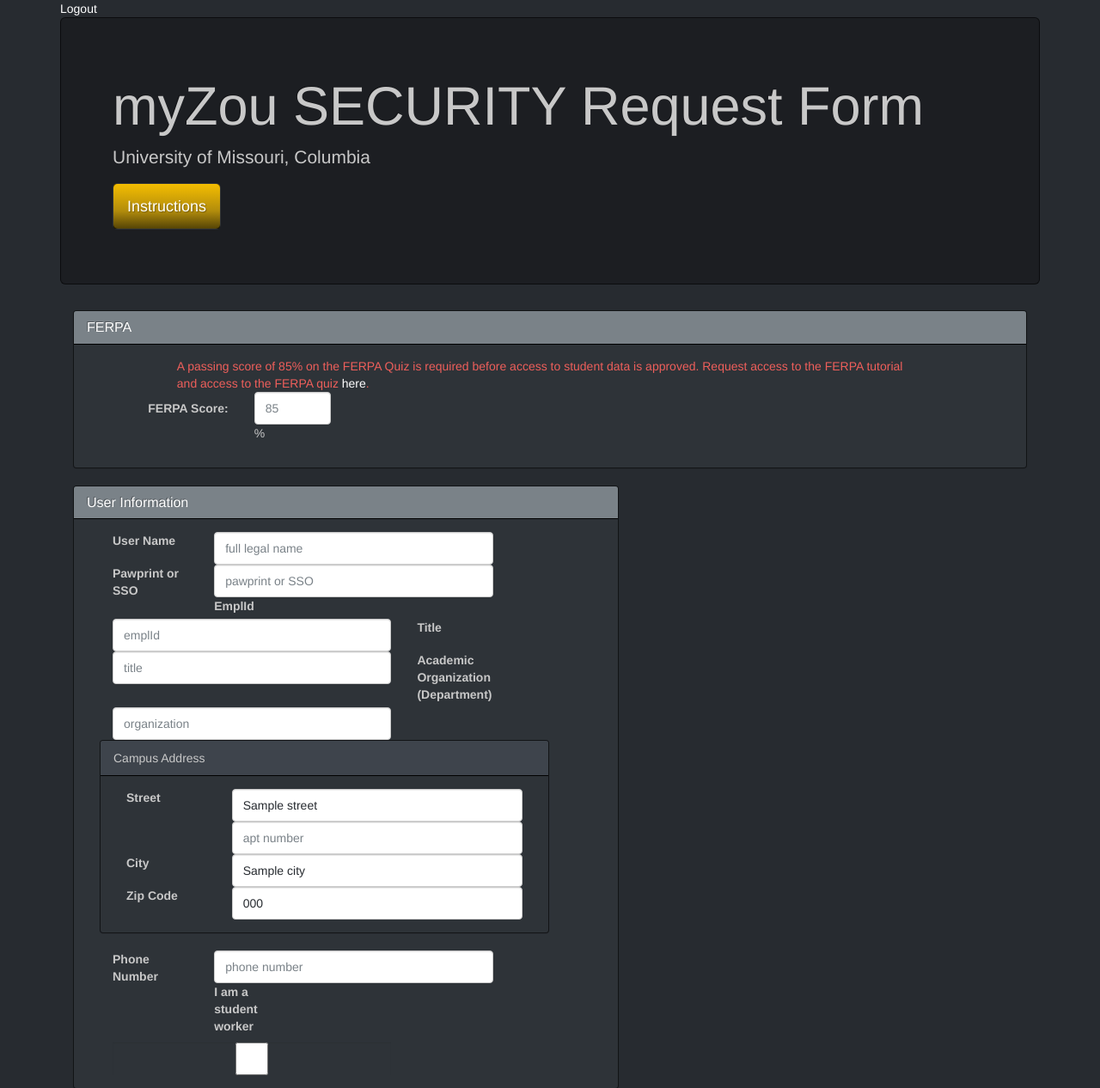
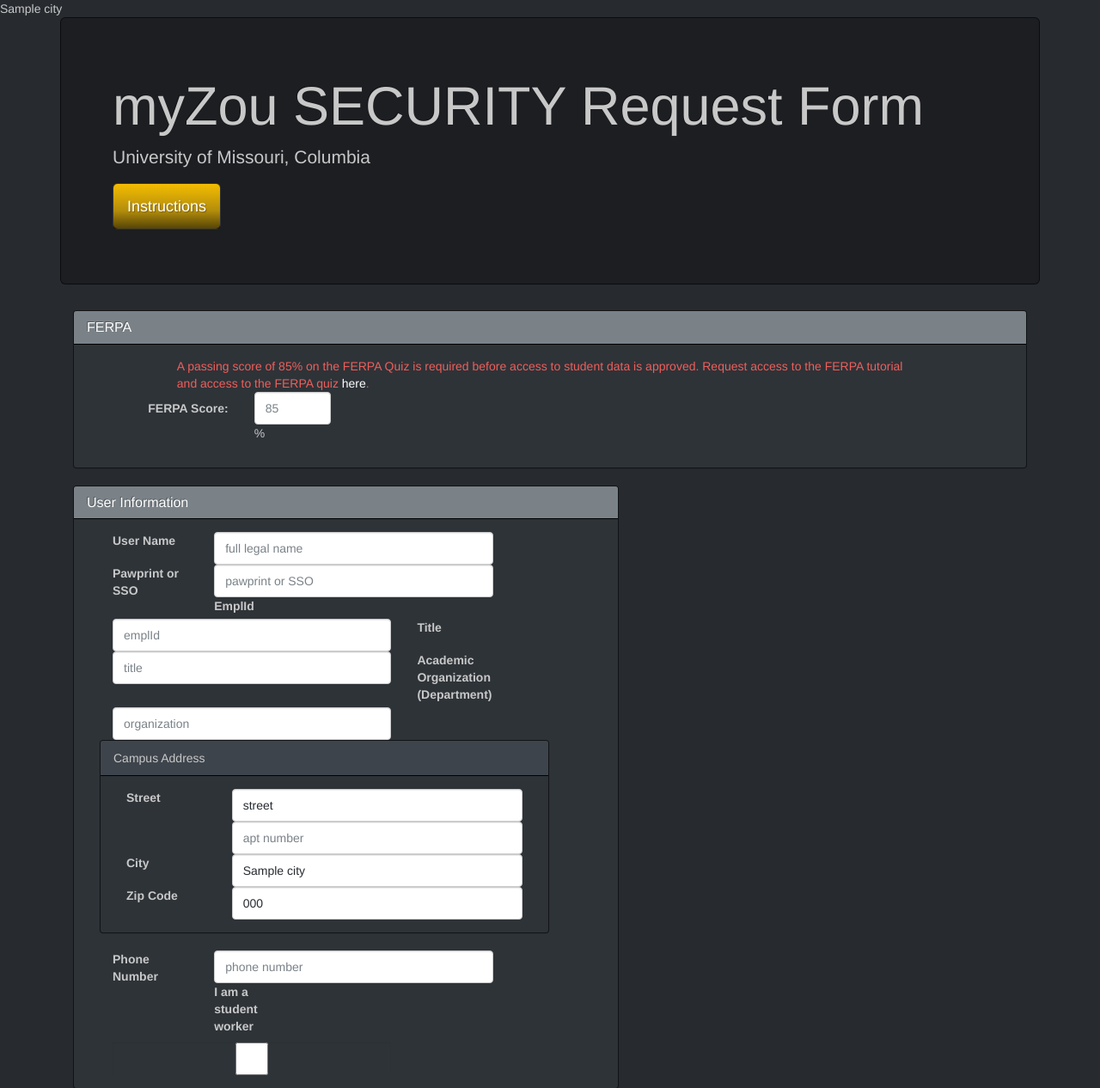
Before and after one commit to tmb4qf/SWEngTeamY, a CodeIgniter app: the page made by application/views/home.php in a window 1280 px wide. Shown: the top 1266 px of the page at 86% size. Run offline with CodeIgniter, Linux system fonts and the light colour scheme; the visitor is signed in with stand-in values (Sample User, id 1); tables that the repository leaves empty or names only in its code hold one stand-in row (values such as "Sample post"); the template is opened without the code that fills it: most values are stand-ins (such as "Sample title", 1, 10 or a date in 2020); some libraries are stand-ins or nearby versions.

Commit message:
Cleaned up form page for php erorr checking

```diff
--- a/application/controllers/HomePageController.php
+++ b/application/controllers/HomePageController.php
@@ -10,7 +10,7 @@
             $this->load->view('home', $data);
 
 
-            print_r($data['records']);
+            //print_r($data['records']);
         }
 
 
--- a/application/views/home.php
+++ b/application/views/home.php
@@ -8,11 +8,19 @@
             //in order to use the data within $records, $records must be cast as an object and then
             //the fields can be accessed by the column name of the table where the data comes from
             //print_r($records);
-            foreach($records as $rec){
-                $thestreet= $rec->street;
-                $thezip = $rec->zipcode;
-                $theState = $rec->state;
-                $theCity = $rec->city;
+            $theStreet = "street";
+            $theCity = "city";
+            $theState = "state";
+            $theZip = "zip";
+            $arr = (array)$records;
+            if(!empty($arr)){
+              foreach($records as $rec){
+                  $thestreet= $rec->street;
+                  $theZip = $rec->zipcode;
+                  $theState = $rec->state;
+                  $theCity = $rec->city;
+                  print_r($theCity);
+              }
             }
         ?>
 <html lang="en">
@@ -22,14 +30,14 @@
   <meta http-equiv="X-UA-Compatible" content="IE=edge">
   <meta name="viewport" content="width=device-width, initial-scale=1">
   <title>Security Request Form</title>
-  <link href="css/bootstrap.slate.css" rel="stylesheet">
+  <link href="/assets/css/bootstrap.slate.css" rel="stylesheet">
   <script src="https://ajax.googleapis.com/ajax/libs/jquery/1.11.3/jquery.min.js"></script>
   <script src="/assets/js/bootstrap.min.js"></script>
 </head>
 
 <body>
   <div class="container">
-    <?php echo anchor('LogoutController', 'Logout'); ?>
+    <!--<?php echo anchor('LogoutController', 'Logout'); ?>-->
     <div class="jumbotron">
       <h1>myZou SECURITY Request Form</h1>
       <p>University of Missouri, Columbia</p>
@@ -169,7 +177,7 @@
                       <div class="form-group">
                         <label for="street2" class="col-lg-3 control-label">Street</label>
                         <div class="col-lg-9">
-                            <input type="text" name="street" class="form-control" id="street" placeholder="street" value="<?php print $thestreet; ?>">
+                            <input type="text" name="street" class="form-control" id="street" placeholder="street" value="<?php echo $theStreet; ?>">
                         </div>
                         <div class="col-lg-3"></div>
                         <div class="col-lg-9">
@@ -179,13 +187,13 @@
                       <div class="form-group">
                         <label for="city" class="col-lg-3 control-label">City</label>
                         <div class="col-lg-9">
-                          <input type="text" name="city" class="form-control" id="city" placeholder="city" value="<?php print $theCity;?>">
+                          <input type="text" name="city" class="form-control" id="city" placeholder="city" value="<?php echo $theCity;  ?>"\>
                         </div>
                       </div>
                       <div class="form-group">
                         <label for="zip" class="col-lg-3 control-label">Zip Code</label>
                         <div class="col-lg-9">
-                          <input type="text" name="zip" class="form-control" id="zip" placeholder="zip" value="<?php print $thezip;?>">
+                          <input type="text" name="zip" class="form-control" id="zip" placeholder="zip" value="<?php echo $theZip;?>"\>
                         </div>
                       </div>
                     </div>
```
